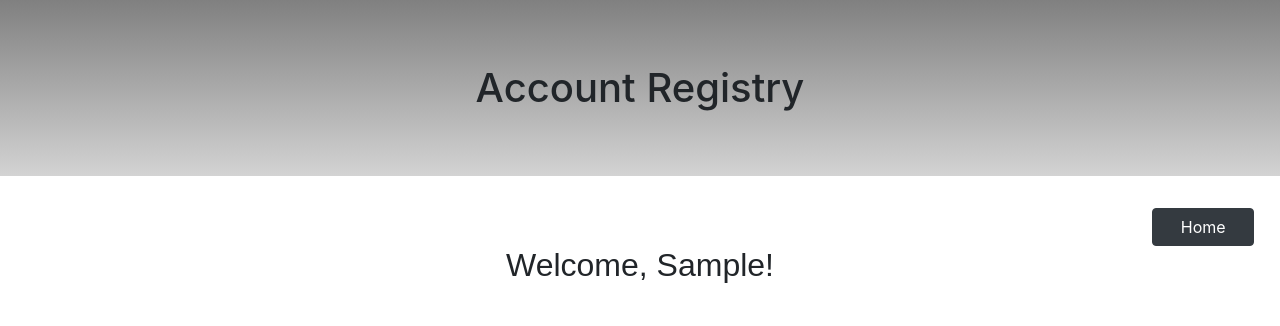
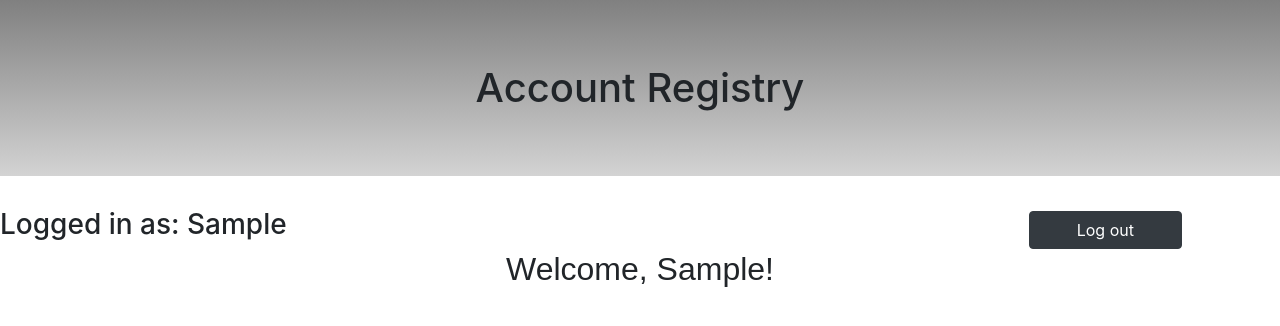
Before and after one commit to jesserowan/login_and_register, a Flask app: template templates/success.html in a window 1280 px wide. Shown: the top 326 px of the page. Run offline with Flask 2, Linux system fonts and the light colour scheme; the template is opened without the code that fills it: most values are stand-ins (such as "Sample title", 1, 10 or a date in 2020); some libraries are stand-ins or nearby versions.

Commit message:
added logout button

```diff
--- a/server.py
+++ b/server.py
@@ -80,9 +80,6 @@ def register():
 
 @app.route('/login', methods=["POST"])
 def login():
-
-
-
     mysql = connectToMySQL('login_and_register')
 
     query = "SELECT id, email, pw_hash FROM accounts WHERE email=%(email)s;"
@@ -102,16 +99,24 @@ def login():
 
 @app.route('/success')
 def success():
-    mysql = connectToMySQL('login_and_register')
+    if 'current_user_id' not in session:
+        return redirect('/')
+    else:
+        mysql = connectToMySQL('login_and_register')
 
-    query = "SELECT first_name FROM accounts WHERE id=%(id)s;"
+        query = "SELECT first_name FROM accounts WHERE id=%(id)s;"
 
-    data = {
-        "id": session['current_user_id']
-    }
-    welcome = mysql.query_db(query, data)
+        data = {
+            "id": session['current_user_id']
+        }
+        welcome = mysql.query_db(query, data)
 
-    return render_template('success.html', name=welcome)
+        return render_template('success.html', name=welcome)
+
+@app.route('/logout')
+def logout():
+    session.clear()
+    return redirect('/')
 
 if __name__ == '__main__':
     app.run(debug=True)
--- a/static/style.css
+++ b/static/style.css
@@ -8,7 +8,6 @@
     width: 300px;
     height: auto;
     border: 1px solid red;
-    padding: 10px;
     background-image: linear-gradient(rgb(255, 162, 162), rgb(255, 228, 228), rgb(255, 162, 162))
 }
 .main {
@@ -40,10 +39,14 @@ h2 {
     margin: 25px 0px 0px 10px;
 }
 .d {
-    width: 8%;
-    margin-left: 90%;
+    width: 12%;
+    margin-left: 50%;
 }
 .fail {
     margin: 10px;
     padding: 10px;
 }
+h3 {
+    display: inline-block;
+    width: 30%;
+}
--- a/templates/success.html
+++ b/templates/success.html
@@ -6,11 +6,14 @@
     <meta http-equiv="X-UA-Compatible" content="ie=edge">
     <link rel="stylesheet" href="https://stackpath.bootstrapcdn.com/bootstrap/4.1.3/css/bootstrap.min.css" integrity="sha384-MCw98/SFnGE8fJT3GXwEOngsV7Zt27NXFoaoApmYm81iuXoPkFOJwJ8ERdknLPMO" crossorigin="anonymous">
     <link rel="stylesheet" type="text/css" href="{{ url_for('static', filename='style.css') }}">
-    <title>Thanks!</title>
+    <title>Welcome!</title>
 </head>
 <body>
     <h1 class="jumbotron">Account Registry</h1>
-    <a class="btn btn-dark d" href="/">Home</a>
+        <div class="account">
+            <h3>Logged in as: {{ name[0]['first_name'] }}</h3>
+            <a class="btn btn-dark d" href="/logout">Log out</a>
+        </div>
     <h2>Welcome, {{ name[0]['first_name'] }}!</h2>
 </body>
 </html>
```
